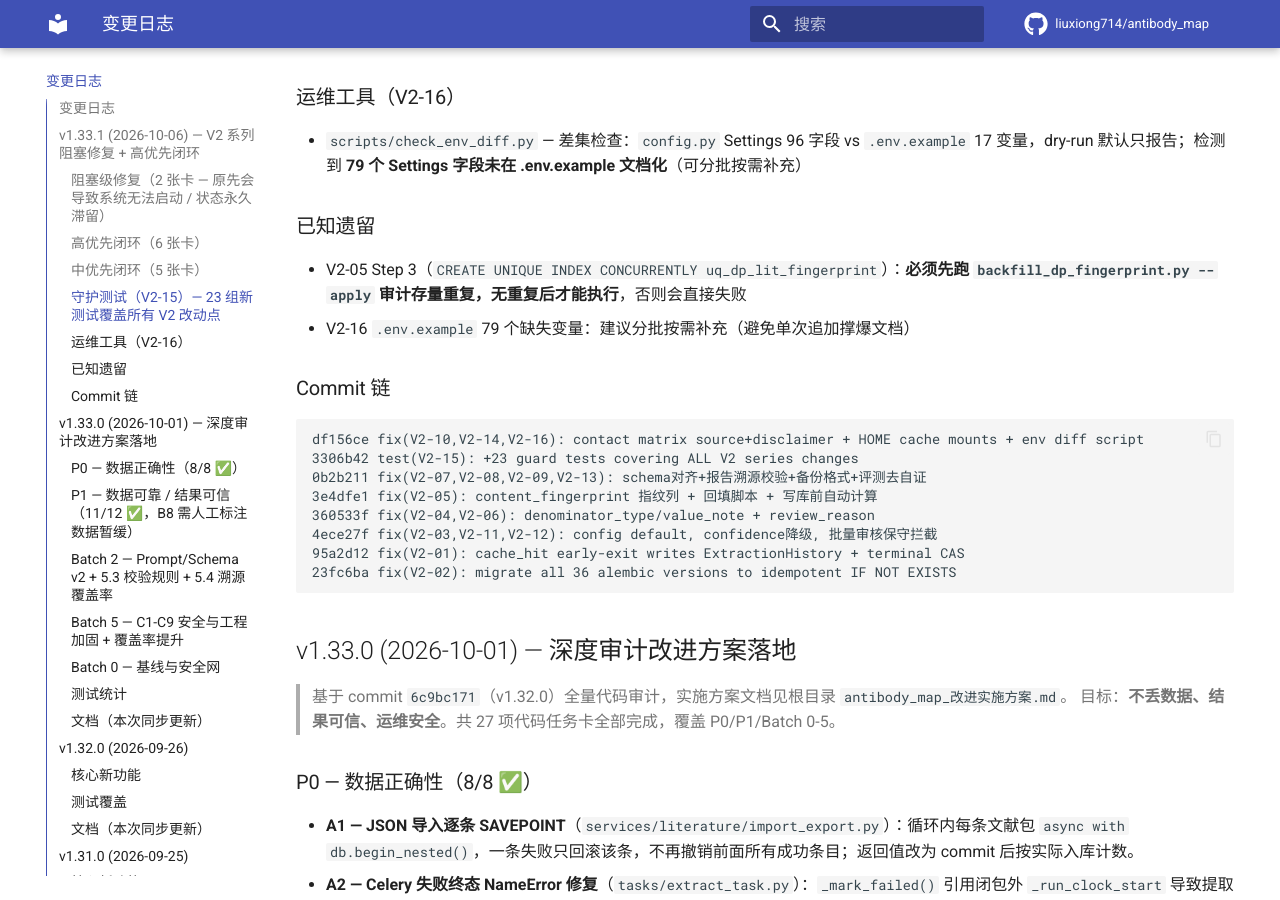
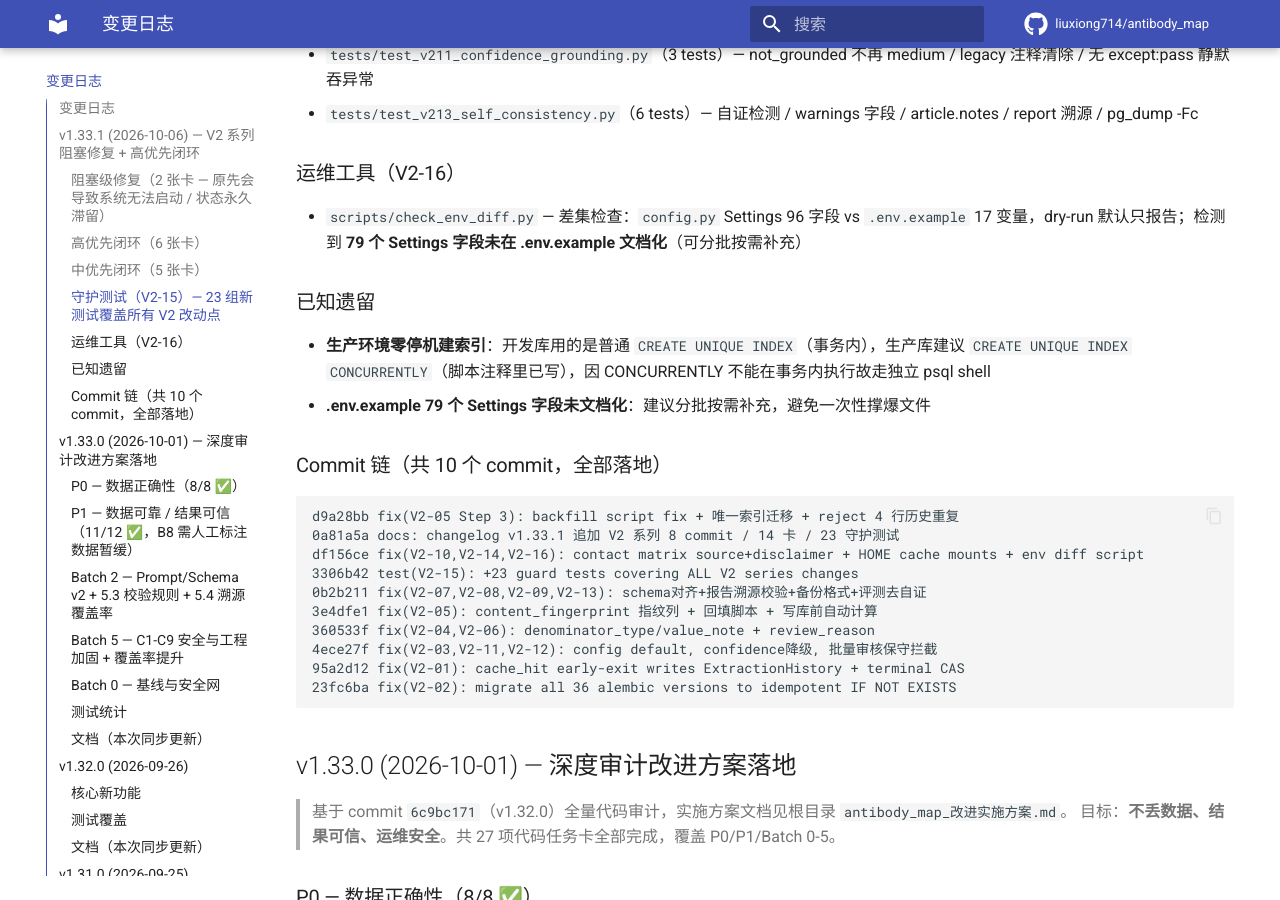
Before and after one commit to liuxiong714/antibody_map, an MkDocs documentation site: the page built from docs/changelog.md, in a window 1280 px wide and 900 px high, scrolled down 1931 px. Built offline with MkDocs 1.6.1 and Material for MkDocs 9.7.7, drawn with Linux system fonts in a browser that asks for light colours; comment, search, counter and statistics services are not loaded; some of the changed text lies outside the part shown.

Commit message:
docs: changelog v1.33.1 补 V2-05 Step 3 收尾 + 16 卡全部落地

````diff
--- a/docs/changelog.md
+++ b/docs/changelog.md
@@ -2,7 +2,7 @@
 
 ## v1.33.1 (2026-10-06) — V2 系列阻塞修复 + 高优先闭环
 
-> 基于 v1.33.0 运行一周暴露的阻塞级缺陷 + 改进实施方案 v2 第二轮审计，共 **8 个 commit、14 张 V2 卡落地**、新增 **23 组守护测试**（测试总量 1129 passed）。
+> 基于 v1.33.0 运行一周暴露的阻塞级缺陷 + 改进实施方案 v2 第二轮审计，共 **10 个 commit、16 张 V2 卡全部落地**、新增 **23 组守护测试**（测试总量 1130 passed）、**新增唯一索引迁移 uq_dp_content_fingerprint**。
 
 ### 阻塞级修复（2 张卡 — 原先会导致系统无法启动 / 状态永久滞留）
 
@@ -13,7 +13,7 @@
 
 - **V2-03 — KG_QA_INCLUDE_UNREVIEWED 默认值 True→False**（`app/config.py` + `.env.example`）：原代码 `getattr(settings, "KG_QA_INCLUDE_UNREVIEWED", False)` 因 Settings 上该属性存在且默认 True 导致实际仍纳入未审核数据。
 - **V2-04 — denominator_type / value_note 落库闭环**（`models/data_point.py` + `tasks/extract_task.py` + 新迁移）：Prompt v2 新增的分母语义标签与数值说明原先只在校验瞬间使用、校验完丢失；现已落库，前端可展示、二次审计。
-- **V2-05 — content_fingerprint 7 字段 SHA256 指纹 + 回填脚本**（`models/data_point.py` + `tasks/extract_task.py` + `scripts/backfill_dp_fingerprint.py`）：原跨批次查重只有应用层前置查询，多 Celery worker 并发时 TOCTOU 竞态仍可能写入重复点；现已写库前自动算指纹 + 迁移建列，回填脚本支持 `--dry-run` 审计存量重复。**唯一索引 Step 3 需审计通过后手动执行**。
+- **V2-05 — content_fingerprint 7 字段 SHA256 指纹 + 回填 + 唯一索引**（`models/data_point.py` + `tasks/extract_task.py` + `scripts/backfill_dp_fingerprint.py` + 新迁移 `uq_dp_content_fingerprint`）：原跨批次查重只有应用层前置查询，多 Celery worker 并发时 TOCTOU 竞态仍可能写入重复点。三步闭环：Step1 建列 + 写库前自动算指纹；Step2 回填 1361 行（100%）并标记 4 组历史真重复为 `review_status='rejected'`（同文献 42ca44e8，指纹相同的非 rejected 行唯一保留最早写入的）；Step3 建 partial 唯一索引 `uq_dp_lit_fingerprint(literature_id, content_fingerprint) WHERE review_status!='rejected'`，幂等 DO $$ DROP IF EXISTS $$ + 正式迁移可重入。backfill 脚本修正了两处遗留 bug（import 路径 `app.models.base.get_async_session` 而非 `app.core.database`、`async for` generator 用法）。
 - **V2-06 — review_reason 列 + 合并语义修正**（`models/data_point.py` + `services/literature/duplicates.py`）：原 `duplicates.py` 用 `hasattr(s_dp, 'review_reason')` 保护但 DataPoint 无此列 → hasattr 恒 False → 合并产生的 rejected 点与人工驳回语义无法区分。
 - **V2-11 — not_grounded 单独存在时 confidence 降级为 low**（`tasks/extract_task.py`）：原代码把 not_grounded 留在 medium 导致未溯源点无法进入人工重点审核队列。
 - **V2-12 — batch_confirm 拦截从 `except: pass` 改为保守拦截**（`api/v1/extraction.py`）：任何查询异常都会静默吞掉拦截导致未溯源点可批量通过；现改为 raise HTTPException(500, ...) 保护数据质量。
@@ -40,12 +40,14 @@
 
 ### 已知遗留
 
-- V2-05 Step 3（`CREATE UNIQUE INDEX CONCURRENTLY uq_dp_lit_fingerprint`）：**必须先跑 `backfill_dp_fingerprint.py --apply` 审计存量重复，无重复后才能执行**，否则会直接失败
-- V2-16 `.env.example` 79 个缺失变量：建议分批按需补充（避免单次追加撑爆文档）
+- **生产环境零停机建索引**：开发库用的是普通 `CREATE UNIQUE INDEX`（事务内），生产库建议 `CREATE UNIQUE INDEX CONCURRENTLY`（脚本注释里已写），因 CONCURRENTLY 不能在事务内执行故走独立 psql shell
+- **.env.example 79 个 Settings 字段未文档化**：建议分批按需补充，避免一次性撑爆文件
 
-### Commit 链
+### Commit 链（共 10 个 commit，全部落地）
 
 ```
+d9a28bb fix(V2-05 Step 3): backfill script fix + 唯一索引迁移 + reject 4 行历史重复
+0a81a5a docs: changelog v1.33.1 追加 V2 系列 8 commit / 14 卡 / 23 守护测试
 df156ce fix(V2-10,V2-14,V2-16): contact matrix source+disclaimer + HOME cache mounts + env diff script
 3306b42 test(V2-15): +23 guard tests covering ALL V2 series changes
 0b2b211 fix(V2-07,V2-08,V2-09,V2-13): schema对齐+报告溯源校验+备份格式+评测去自证
````
